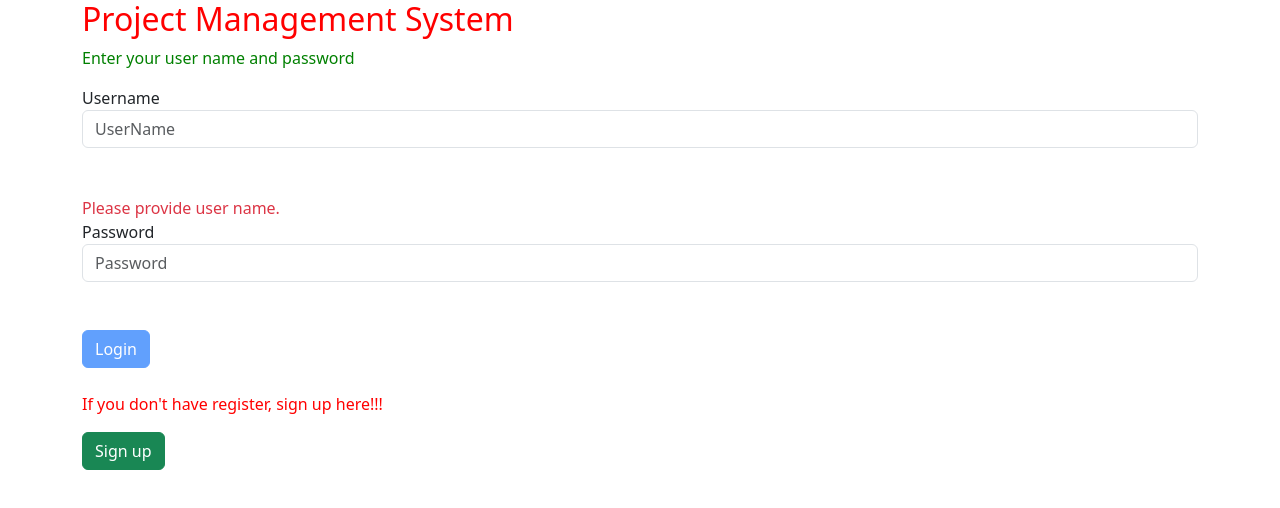
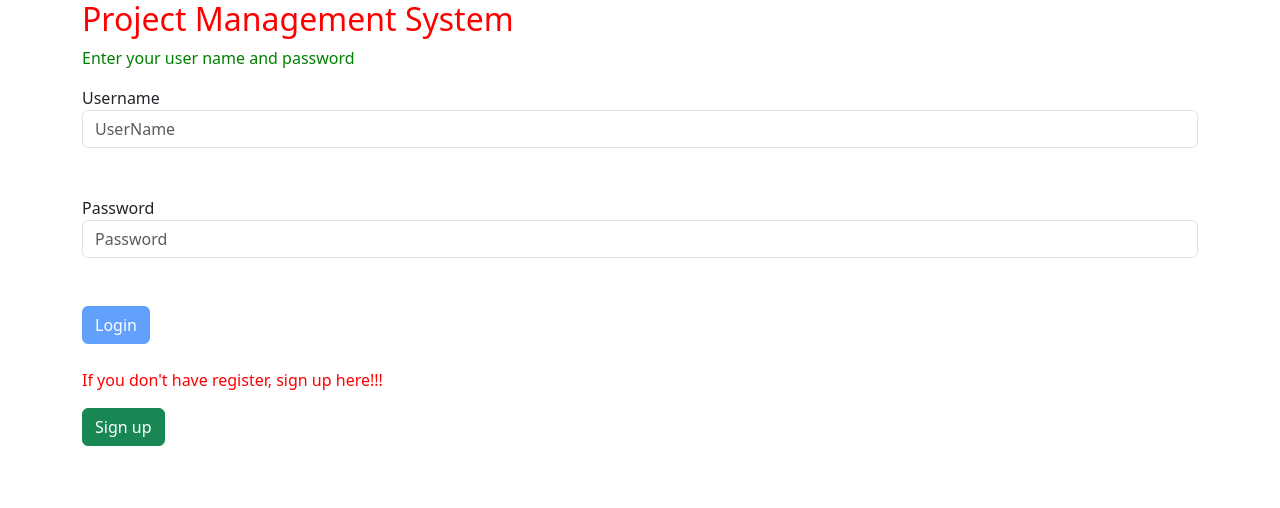
Before and after one commit to chiranjibi56/Project-management-system---front-end, an Angular app: page / in a window 1280 px wide. Shown: the top 508 px of the page. Built offline with nearby package versions, Linux system fonts and the light colour scheme.

Commit message:
Added logic in login component, if user just touch the uler name fieldand mouse hover outside it will display the message

```diff
--- a/src/app/pages/login/login.component.html
+++ b/src/app/pages/login/login.component.html
@@ -2,18 +2,19 @@
     <h2 style="color: red;">Project Management System</h2>
     <form [formGroup]="loginForm" (ngSubmit)="login()">
 
-
+        <div class="form-group">
         <p style="color:green">Enter your user name and password</p>
-        <div class="form-group">
         <label>Username</label>
-        <input class="form-control" type="text" id="userName" formControlName="userName" placeholder="UserName" /><br/><br />
-        <div class="text-danger">
-            Please provide user name.
-        </div>
+        <input class="form-control" type="text" id="userName" formControlName="userName" placeholder="UserName" />
+        <div class="text-danger" *ngIf="loginForm.get('userName').errors?.['required'] && loginForm.get('userName')?.touched ">
+            Please provide user name!!
+        </div><br /><br />
         </div>
 
+        <div class="form-group">
         <label>Password</label>
         <input class="form-control" type="text" id="password" formControlName="password" placeholder="Password" /><br /><br />
+        </div>
 
         <button [disabled]="loginForm.invalid" class="btn btn-primary"type="submit">Login</button><br/><br/>
         <p style="color: red;">If you don't have register, sign up here!!!</p>
--- a/src/app/pages/login/login.component.ts
+++ b/src/app/pages/login/login.component.ts
@@ -3,11 +3,12 @@ import { FormBuilder, FormGroup, FormsModule, ReactiveFormsModule, Validators }
 import { UserService } from '../../services/user.service';
 import { User } from '../../models/user';
 import { Router, RouterLink } from '@angular/router';
+import { CommonModule } from '@angular/common';
 
 @Component({
   selector: 'app-login',
   standalone: true,
-  imports: [FormsModule, ReactiveFormsModule, RouterLink],
+  imports: [FormsModule, ReactiveFormsModule, RouterLink, CommonModule],
   templateUrl: './login.component.html',
   styleUrl: './login.component.scss',
 })
```
